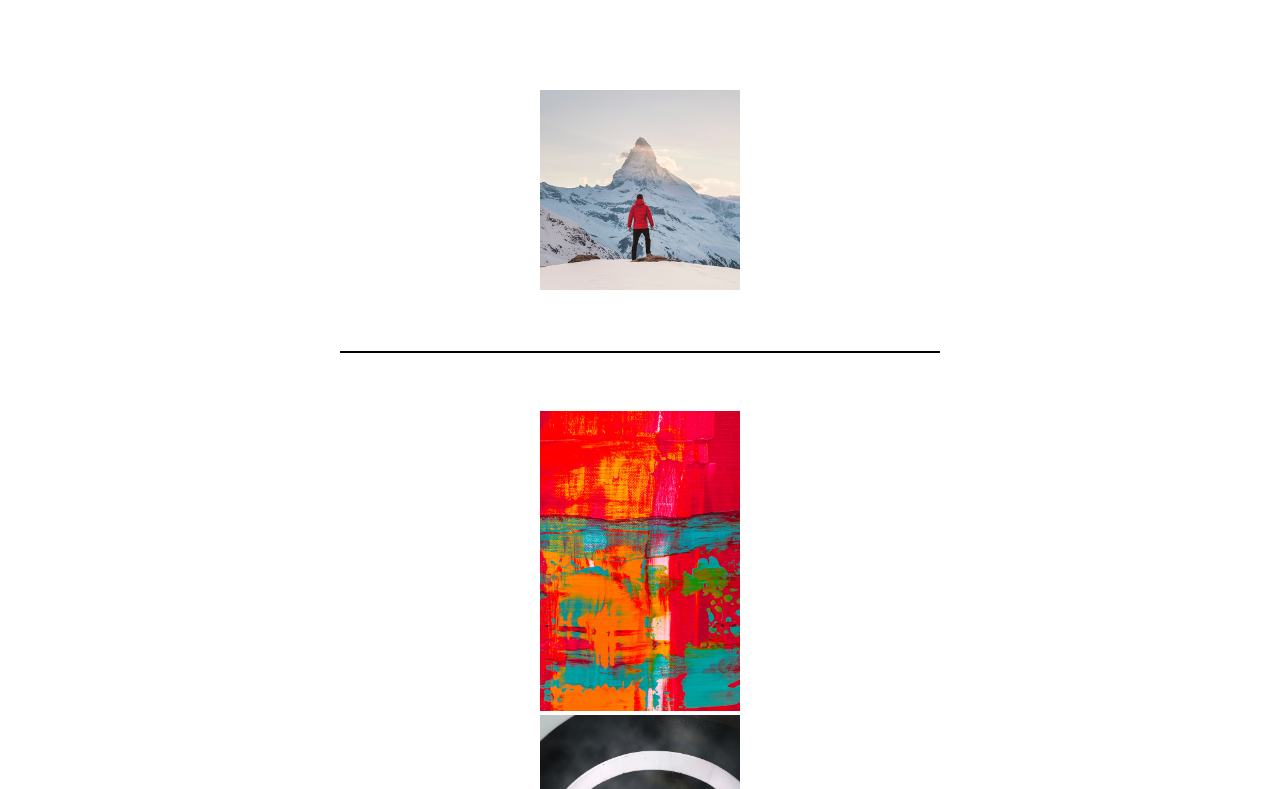
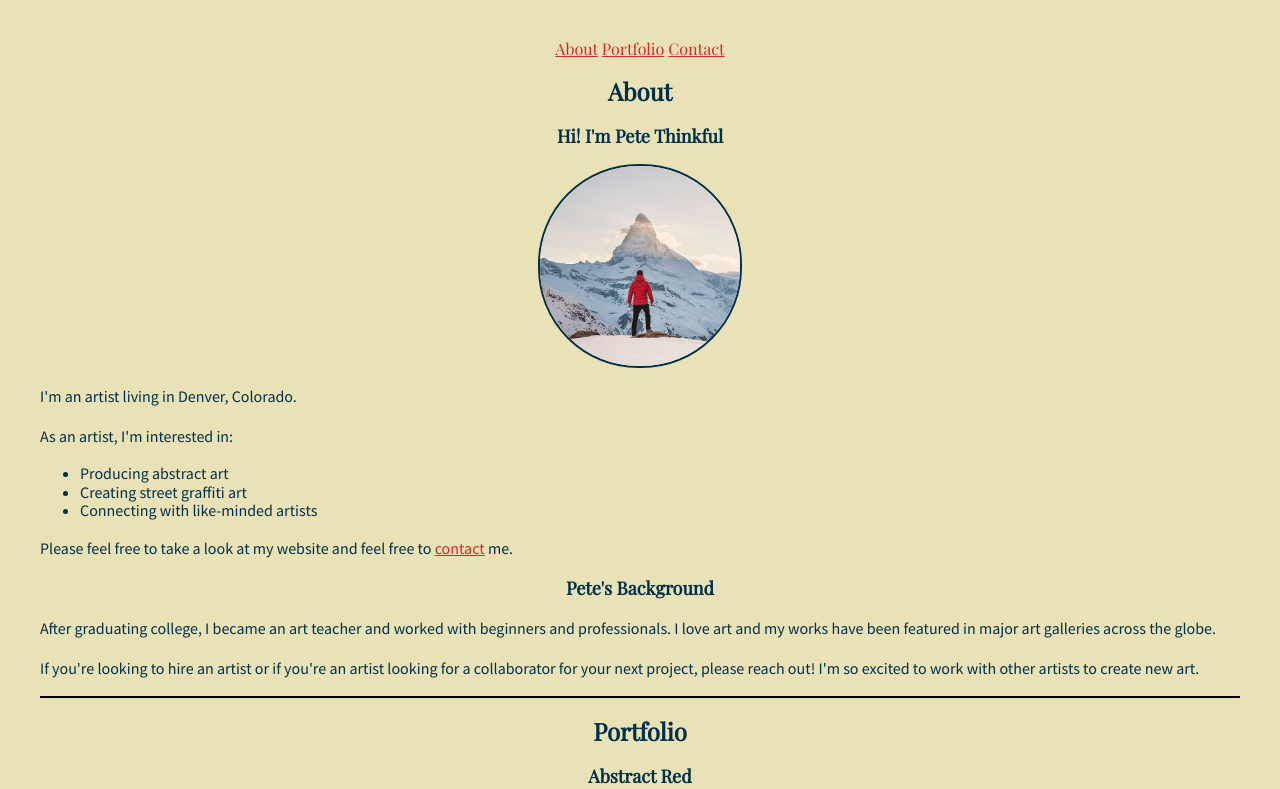
Before and after one commit to themamathatcould/Pete-Thinkful-Portfolio-1, a plain HTML site: page index.html in a window 1280 px wide. Shown: the top 789 px of the page. Drawn offline with nearby package versions, Linux system fonts and the light colour scheme.

Commit message:
more files

```diff
--- a/index.html
+++ b/index.html
@@ -11,36 +11,78 @@
 </head>
 
 <body>
-  <!-- TODO: Add header here -->
+  <header>
+    <nav>
+      <a href="#about">About</a>
+      <a href="#portfolio">Portfolio</a>
+      <a href="#contact">Contact</a>
+    </nav>
+  </header>
 
   <main>
-    <div>
-      <!-- TODO: Add About section here -->
-      <article>
+      <section id="about">
+          <h2>About</h2>
+            <h3>Hi! I'm Pete Thinkful</h3>
+              <div>
+                <img class="image-circle" src="images/pete-thinkful.png" alt="Pete Thinkful">
+              </div>
+        <p>I'm an artist living in Denver, Colorado.</p>
+        <p>As an artist, I'm interested in:</p>
+          <ul>
+            <li>Producing abstract art</li>
+            <li>Creating street graffiti art</li>
+            <li>Connecting with like-minded artists</li>
+          </ul>
+        <p>Please feel free to take a look at my website and feel free to <a href="#contact">contact</a> me.</p>
+
+        <h3>Pete's Background</h3>
+        <p>After graduating college, I became an art teacher and worked with
+        beginners and professionals. I love art and my works have been
+        featured in major art galleries across the globe.</p>
+
+        <p>If you're looking to hire an artist or if you're an artist looking
+        for a collaborator for your next project, please reach out! I'm so
+        excited to work with other artists to create new art.</p>
+
+
+
+      </section>
+
+
+      <hr>
+        <section id="portfolio">
+          <h2>Portfolio</h2>
+
         <div>
-          <img class="image-circle" src="images/pete-thinkful.png" alt="Pete Thinkful">
+          <h3>Abstract Red</h3>
+            <img src="images/abstract-red.png" alt="Abstract Red">
+            <p>  Vaporware wayfarers heirloom neutra disrupt. Activated charcoal waistcoat scenester hell of.</p>
         </div>
-      </article>
+        <div>
+          <h3>Spiral Zany</h3>
+          <img src="images/spiral-zany.png" alt="Spiral Zany">
+          <p>Sriracha portland taxidermy cronut messenger bag, vegan
+          distillery. Vaporware kickstarter air plant mumblecore food truck.</p>
+        </div>
+        <div>
+          <h3>Melted Rainbow</h3>
+          <img src="images/melted-rainbow.png" alt="Melted Rainbow">
+  <p>        Edison bulb single-origin coffee snackwave, actually ennui
+    locavore shabby chic forage.</p>
+        </div>
+        </section>
 
       <hr>
 
-      <!-- TODO: Add Portfolio section here -->
-      <article>
-        <div>
-          <img src="images/abstract-red.png" alt="Abstract Red">
-        </div>
-        <div>
-          <img src="images/spiral-zany.png" alt="Spiral Zany">
-        </div>
-        <div>
-          <img src="images/melted-rainbow.png" alt="Melted Rainbow">
-        </div>
-      </article>
-
-      <hr>
-
-      <!-- TODO: Add Contact section here -->
-    </div>
+      <section id="contact">
+        <h2>Contact</h2>
+          <p>I'd love to hear from you! Please feel free to contact or follow me:</p>
+            <ol>
+              <li><a href="">LinkedIn</a></li>
+              <li><a href="">Instagram</a></li>
+              <li><a href="">Pinterest</a></li>
+            </ol>
+      </section>
   </main>
 
   <!-- Footer section -->
--- a/style.css
+++ b/style.css
@@ -1,10 +1,18 @@
 /* The @import rule below imports the Playfair Display and Source Sans Pro fonts into the stylesheet. You don't have to edit this line.*/
 @import url("https://fonts.googleapis.com/css2?family=Playfair+Display&family=Source+Sans+Pro:wght@400&display=swap");
+a:link { color: #d62828; }
+a:hover { color: #f77f00; }
 
 body {
   color: #003049;
+  background-color: #eae2b7;
   font-family: "Source Sans Pro", Tahoma, Geneva, Verdana, sans-serif;
   padding: 40px;
+}
+
+header {
+  font-family: "Playfair Display", Times, serif;
+  text-align: center;
 }
 
 /* Set the font family for any h1, h2, or h3 heading */
@@ -12,6 +20,14 @@ h1,
 h2,
 h3 {
   font-family: "Playfair Display", Times, serif;
+  text-align:center;
+}
+
+h2 {
+  font-size: 24px;
+}
+h3 {
+  font-size: 18px;
 }
 
 article {
@@ -37,13 +53,21 @@ img {
   width: 100%;
   max-width: 200px;
   height: auto;
+  display: block;
+  margin: 0 auto;
 }
 
 hr {
   border: 1px solid black;
 }
 
-/* Add your solution below */
+
+footer {
+  font-size: 18px;
+  text-align: center;
+}
 
 .image-circle {
+  border-radius: 100px;
+  border: 2px solid #003049;
 }
```
